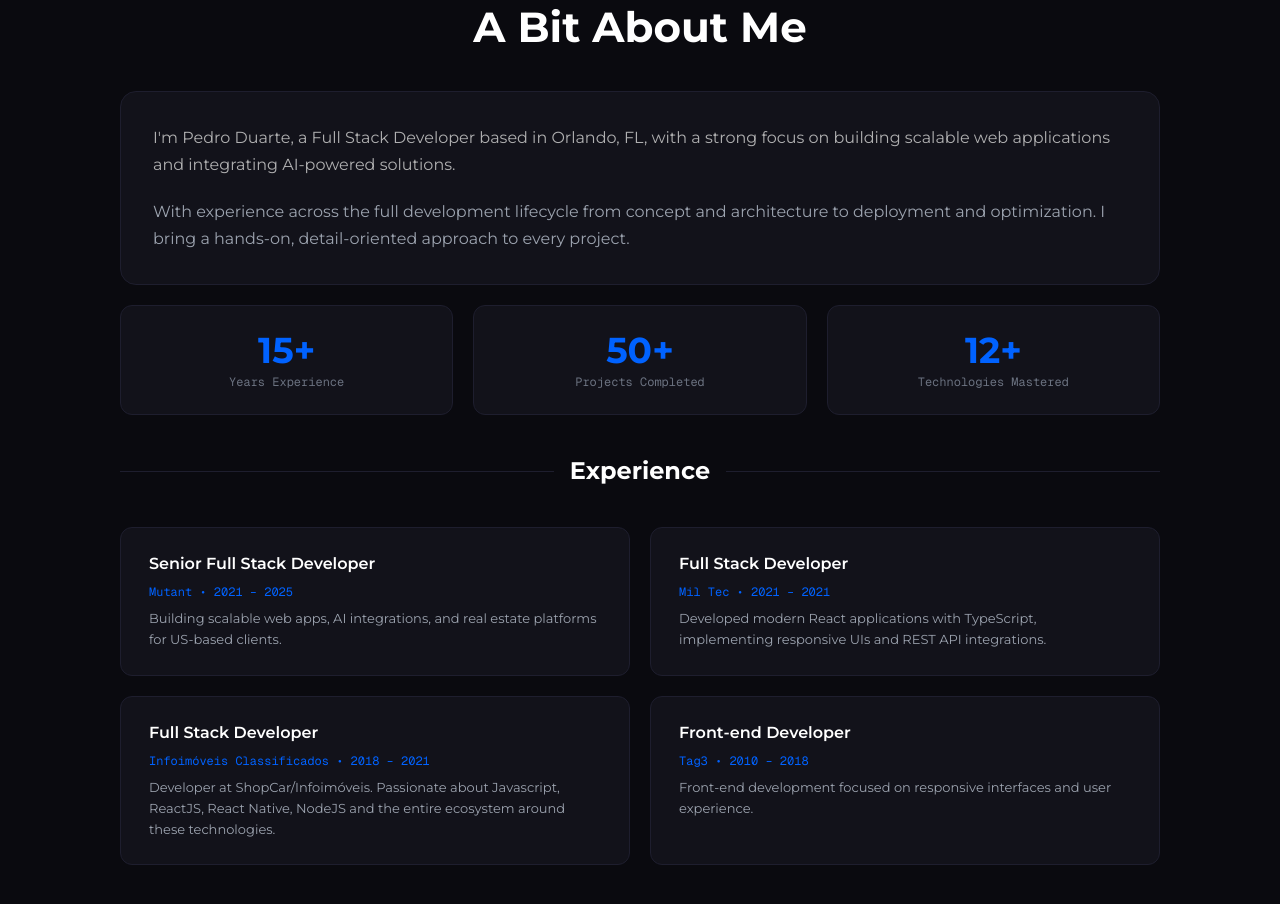
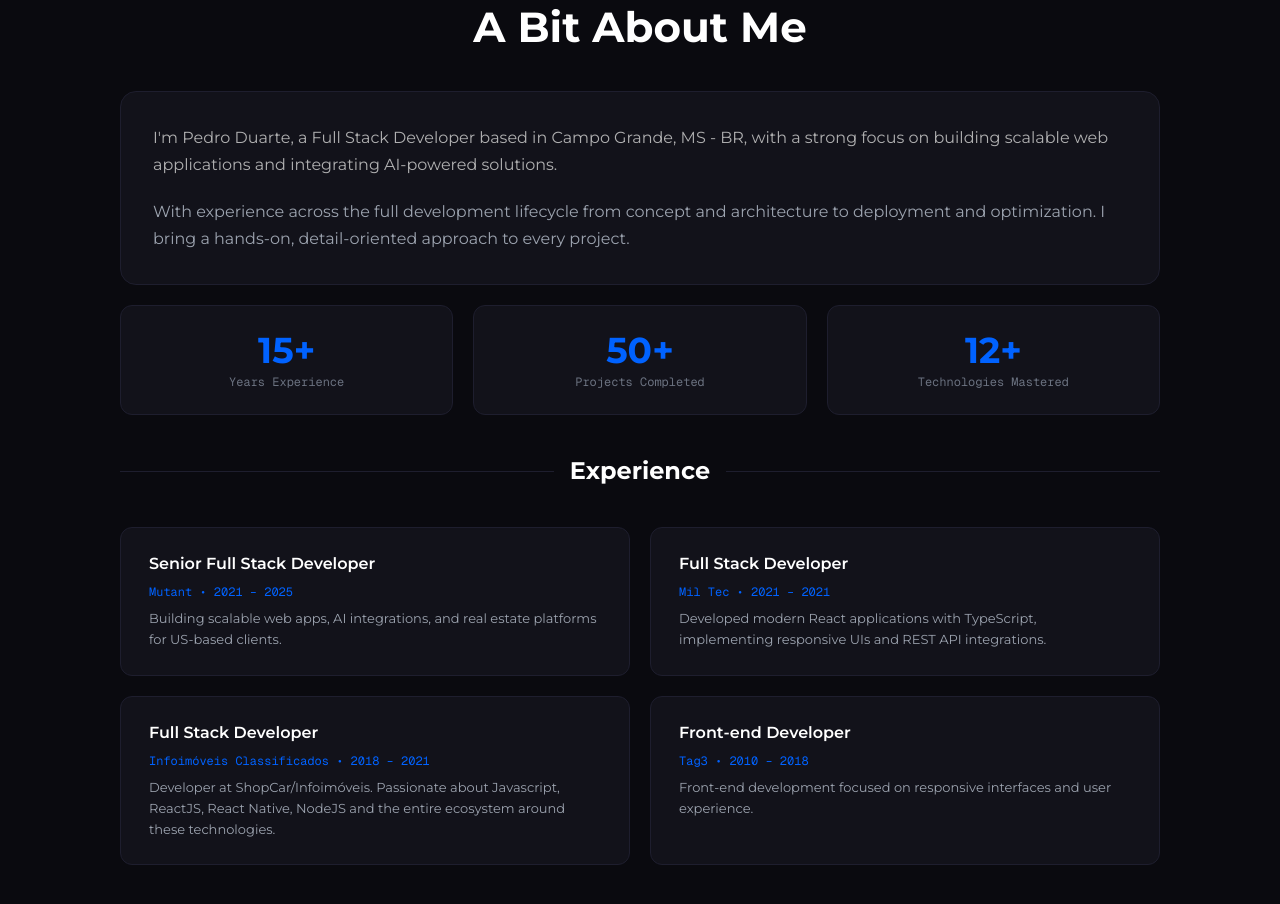
Before and after one commit to pehdsa/pedroduarte.dev, a website: page index.html in a window 1280 px wide. Shown: the part 3437-4341 px from the top of the page. Drawn offline with nearby package versions, Linux system fonts and the light colour scheme.

Commit message:
content(about): update bio location to Campo Grande, MS
Change the "based in" line in the About bio from Orlando, FL to
Campo Grande, MS - BR. Updates the English and Portuguese translation
strings in i18n.js and the static EN fallback in index.html.

```diff
--- a/index.html
+++ b/index.html
@@ -482,7 +482,7 @@
           <!-- Bio Card -->
           <div class="rounded-2xl bg-dark-card border border-dark-border p-6 lg:p-8 flex flex-col gap-5">
             <p class="text-base text-[#b0b0b1] leading-[1.7]" data-i18n="about.bio1">
-              I'm Pedro Duarte, a Full Stack Developer based in Orlando, FL, with a strong focus on building scalable web applications and integrating AI-powered solutions.
+              I'm Pedro Duarte, a Full Stack Developer based in Campo Grande, MS - BR, with a strong focus on building scalable web applications and integrating AI-powered solutions.
             </p>
             <p class="text-base text-gray-400 leading-[1.7]" data-i18n="about.bio2">
               With experience across the full development lifecycle from concept and architecture to deployment and optimization. I bring a hands-on, detail-oriented approach to every project.
--- a/js/i18n.js
+++ b/js/i18n.js
@@ -58,7 +58,7 @@ const translations = {
     // About
     "about.label": "ABOUT ME",
     "about.title": "A Bit About Me",
-    "about.bio1": "I'm Pedro Duarte, a Full Stack Developer based in Orlando, FL, with a strong focus on building scalable web applications and integrating AI-powered solutions.",
+    "about.bio1": "I'm Pedro Duarte, a Full Stack Developer based in Campo Grande, MS - BR, with a strong focus on building scalable web applications and integrating AI-powered solutions.",
     "about.bio2": "With experience across the full development lifecycle from concept and architecture to deployment and optimization. I bring a hands-on, detail-oriented approach to every project.",
     "about.stat1.value": "15+",
     "about.stat1.label": "Years Experience",
@@ -154,7 +154,7 @@ const translations = {
     // About
     "about.label": "SOBRE MIM",
     "about.title": "Um Pouco Sobre Mim",
-    "about.bio1": "Sou Pedro Duarte, Desenvolvedor Full Stack baseado em Orlando, FL, com foco forte em construir aplicações web escaláveis e integrar soluções com inteligência artificial.",
+    "about.bio1": "Sou Pedro Duarte, Desenvolvedor Full Stack baseado em Campo Grande, MS - BR, com foco forte em construir aplicações web escaláveis e integrar soluções com inteligência artificial.",
     "about.bio2": "Com experiência em todo o ciclo de desenvolvimento — do conceito e arquitetura até o deploy e otimização. Trago uma abordagem prática e detalhista para cada projeto.",
     "about.stat1.value": "15+",
     "about.stat1.label": "Anos de Experiência",
```
